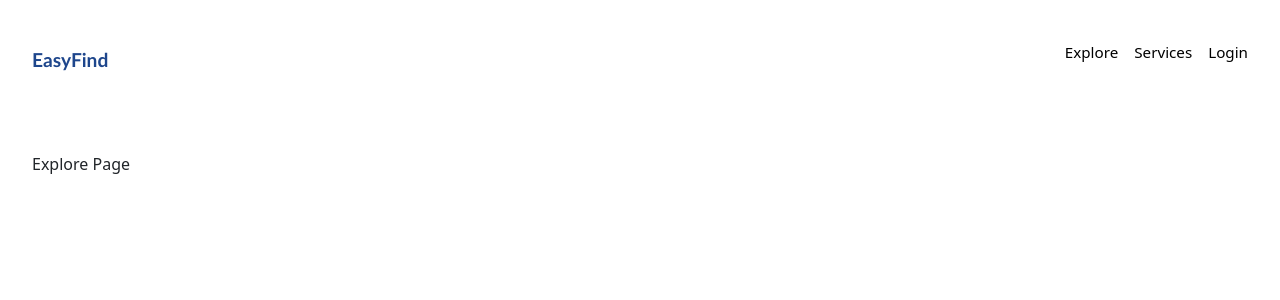
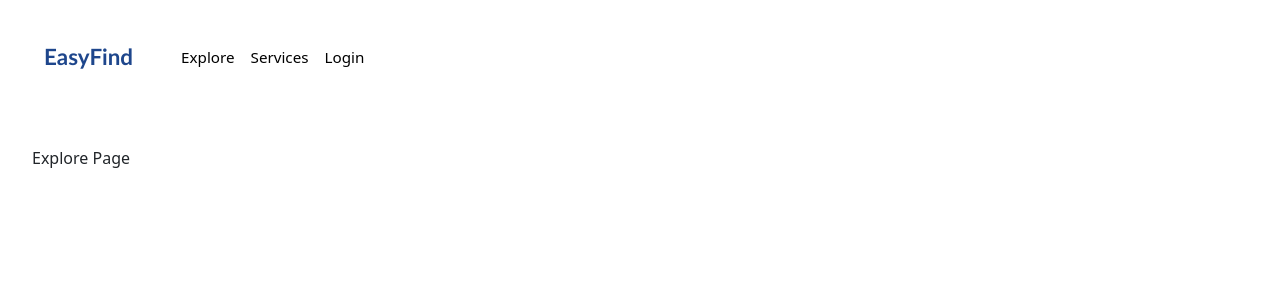
Before and after one commit to dakinnir/EasyFind, a React (Create React App) app: page / in a window 1280 px wide. Shown: the top 300 px of the page. Built offline with nearby package versions, Linux system fonts and the light colour scheme.

Commit message:
Added bootstrap navbar styling and functionalities

```diff
--- a/src/common/navigation/Navbar.js
+++ b/src/common/navigation/Navbar.js
@@ -1,13 +1,12 @@
 import React from "react";
 import { NavLink, Link } from "react-router-dom";
 
-import './Navbar.styles.css'
+import "./Navbar.styles.css";
 
 /*
  * The navigation bar component using react-router-dom for server side routing
  */
 export const Navbar = () => {
-
   // style used for current active url link
   const activeStyle = ({ isActive }) => {
     return {
@@ -16,29 +15,44 @@
   };
 
   return (
-    <nav className="navbar">
+    <nav className="navbar navbar-expand-md bg-body-tertiary">
+      <div className="container-fluid align-items-center">
         {/* brand */}
-      <Link to="/" className="brand">
+        <Link to="/" className="brand me-4">
           EasyFind
         </Link>
+        <button
+          className="navbar-toggler"
+          type="button"
+          data-bs-toggle="collapse"
+          data-bs-target="#navbarSupportedContent"
+          aria-controls="navbarSupportedContent"
+          aria-expanded="false"
+          aria-label="Toggle navigation"
+        >
+          <span className="navbar-toggler-icon"></span>
+        </button>
         {/* nav links */}
-      <ul>
-        <li>
+        <div className="collapse navbar-collapse" id="navbarSupportedContent">
+          <ul className="navbar-nav me-auto mb-lg-0 ms-md-4 ms-lg-4">
+            <li className="nav-item">
               <NavLink to="/explore" style={activeStyle}>
                 Explore
               </NavLink>
             </li>
-        <li>
+            <li className="nav-item">
               <NavLink to="/services" style={activeStyle}>
                 Services
               </NavLink>
             </li>
-        <li>
+            <li className="nav-item">
               <NavLink to="/login" style={activeStyle}>
                 Login
               </NavLink>
             </li>
           </ul>
+        </div>
+      </div>
     </nav>
   );
 };
--- a/src/common/navigation/Navbar.styles.css
+++ b/src/common/navigation/Navbar.styles.css
@@ -1,24 +1,18 @@
-/* Navbar container styles  */
-.navbar {
-  display: flex;
-  justify-content: space-between;
-  /* padding: 0.5rem; */
-  align-items: center;
-  /* background-color: rgb(253, 253, 253); */
-}
+/* Navbar  styles  */
 
 .navbar ul {
   list-style: none;
   display: flex;
+  padding: 0;
 }
 
 .navbar ul li {
-  margin-left: 1rem;
+  margin-right: 1rem;
 }
 
 .navbar .brand {
   font-weight: 600;
-  font-size: 1.2rem;
+  font-size: 1.4rem;
   font-family:'Trebuchet MS', 'Lucida Sans Unicode', 'Lucida Grande', 'Lucida Sans', Arial, sans-serif;
   color: rgb(30, 70, 140);
 }
```
Lines whose indentation alone changed are shown as unchanged.
